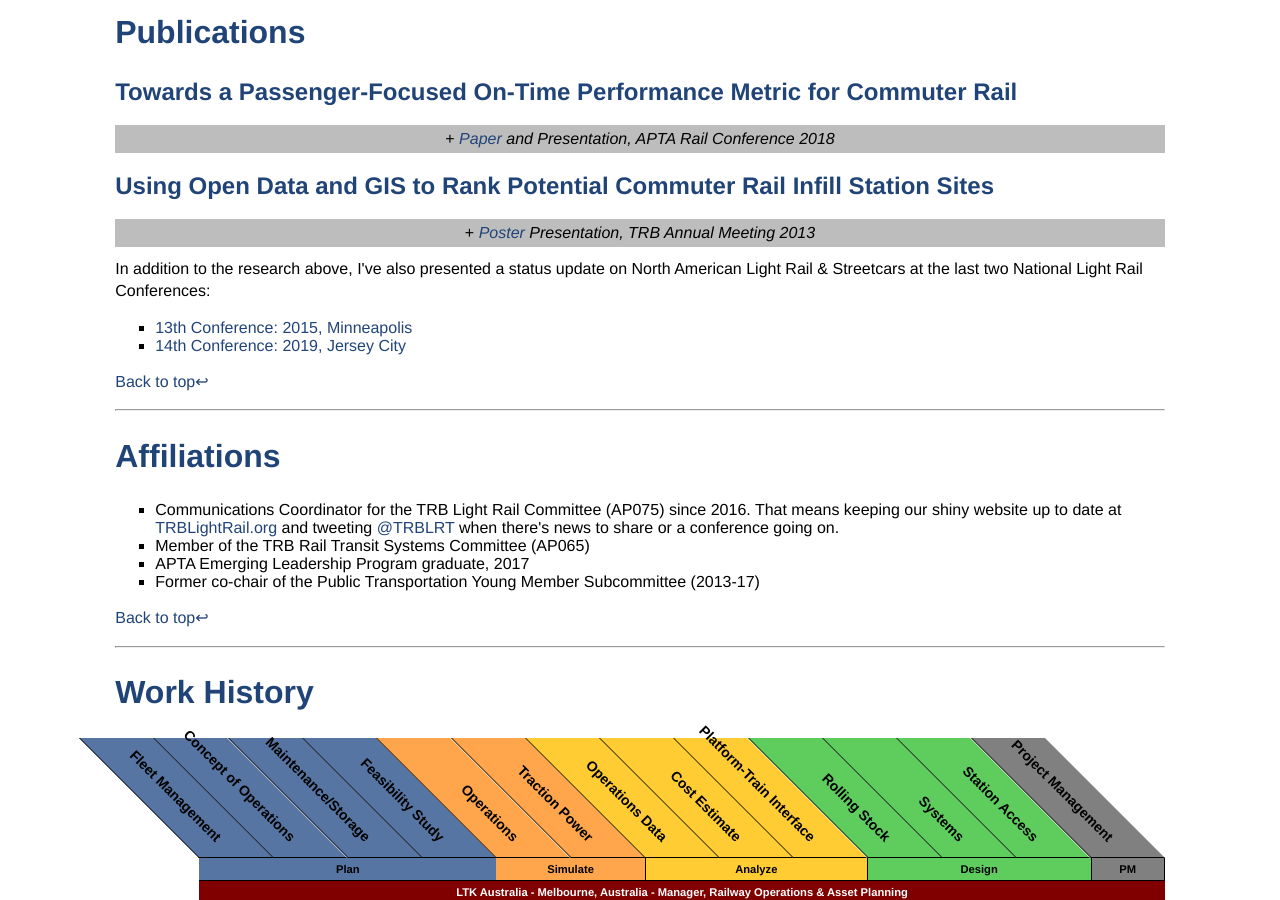
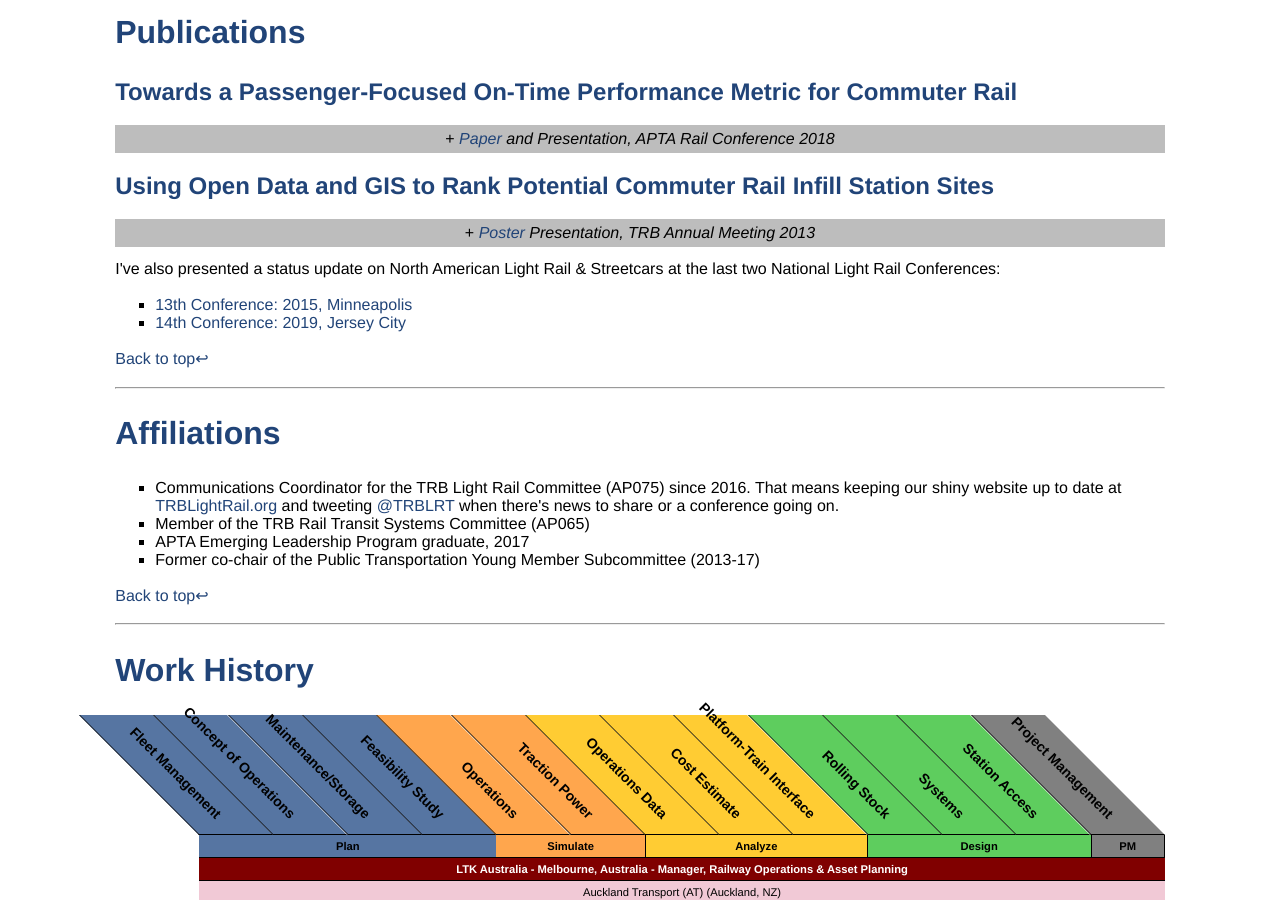
Before and after one commit to transited/transited.github.io, a Jekyll site: the page built from cv.html, in a window 1280 px wide and 900 px high, scrolled down 319 px. Built offline with Jekyll 4.4.1, drawn with Linux system fonts in a browser that asks for light colours.

Commit message:
CV tweaks
updated pdf; better text; academic realignment

```diff
--- a/cv.html
+++ b/cv.html
@@ -10,7 +10,7 @@
 		<li><a href="#Work">Work History</a></li>
 		<li><a href="#Edu">Academic Background</a></li>
 	</ul>
-  <p><a href="Files/Resume Table.Right.pdf">Download as a pdf</a></p>
+  <p><a href="Files/Resume Table.pdf" alt="Ted's CV as a pdf" target="_blank">Download as a pdf</a></p>
   <hr>
   <h2 id="Publications">Publications</h2>
   <h3>Towards a Passenger-Focused On-Time Performance Metric for Commuter Rail</h3>
@@ -33,7 +33,7 @@
   		</div>
   	</div>
   </div>
-  <p>In addition to the research above, I've also presented a status update on North American Light Rail & Streetcars at the last two National Light Rail Conferences:</p>
+  <p>I've also presented a status update on North American Light Rail & Streetcars at the last two National Light Rail Conferences:</p>
   <ul>
   	<li><a href="http://www.trb.org/Publications/Blurbs/175112.aspx" target="_blank">13th Conference: 2015, Minneapolis</a></li>
   	<li><a href="http://www.trb.org/Calendar/Blurbs/175951.aspx" target="_blank">14th Conference: 2019, Jersey City</a></li>
@@ -333,9 +333,10 @@
     <div class="navy">University of Pennsylvania</div>
     <div class="proj" style="background-color: #82afd3;">School of Engineering and Applied Sciences, Philadelphia, PA</div>
     <div class="jobdate" style="background-color: #82afd3;">May 2008</div>
-    <div class="proj">Bachelor of Science in Engineering</div>
-    <div style="grid-column:span 3"></div>
+    <div class="focus">Bachelor of Science in Engineering</div>
+    <div></div>
     <div class="focus">Major: Mechanical Engineering</div>
+    <div style="grid-column:span 7"></div>
     <div class="focus">Minor: Philosophy</div>
   </div>
   <p><a href="#cv">Back to top↩</a></p>
```
Also changed, not shown: 2 other files.
